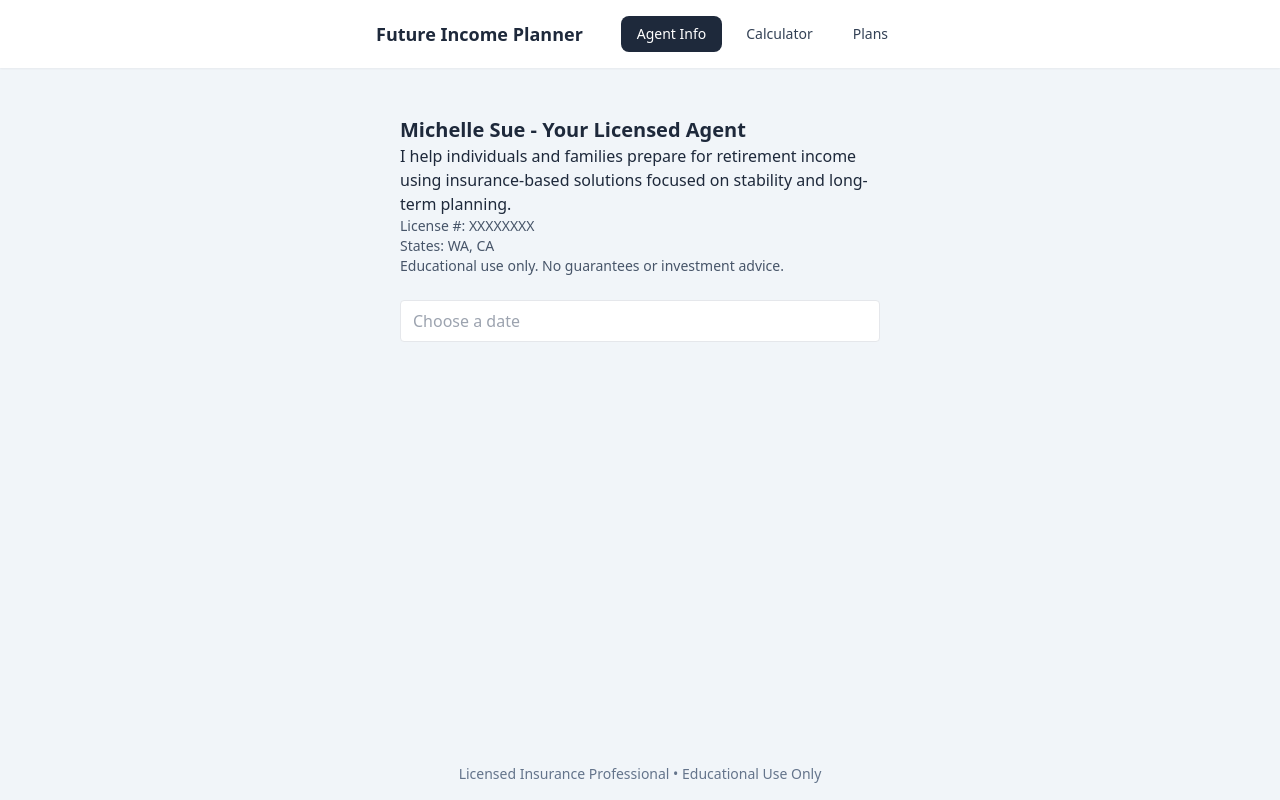
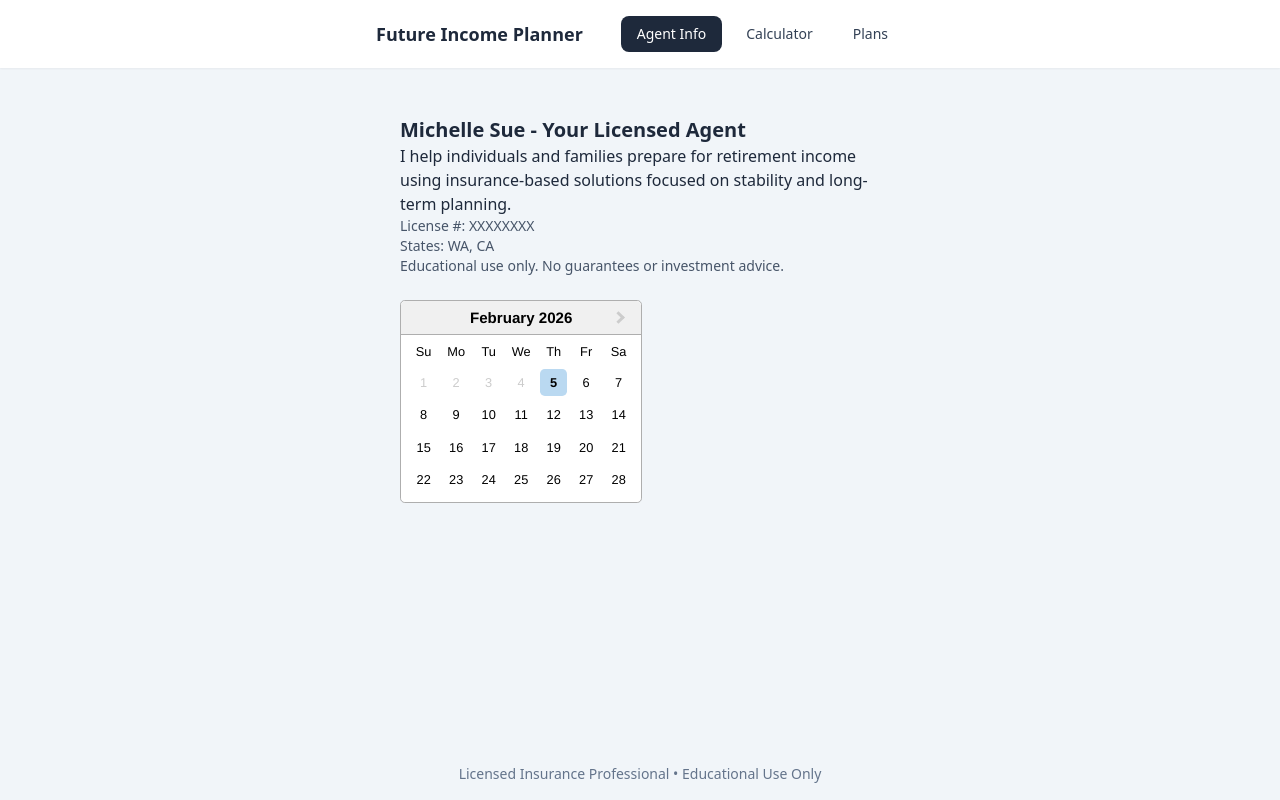
Before and after one commit to htzhang2/insurance-agent-tool, a React (Vite) app in the folder insurance-ui-react/: page / in a window 1280 px wide. Both pictures are taken after a click on the button "Agent Info". Built offline with nearby package versions, Linux system fonts and the light colour scheme.

Commit message:
display current month

```diff
--- a/insurance-ui-react/src/pages/AgentInfo.jsx
+++ b/insurance-ui-react/src/pages/AgentInfo.jsx
@@ -21,11 +21,10 @@ export default function AgentInfo() {
 
       <br />
       <DatePicker
+        inline
         selected={selectedDate}
         onChange={(date) => setSelectedDate(date)}
         minDate={new Date()}
-        placeholderText="Choose a date"
-        className="border px-3 py-2 rounded w-full bg-white text-black"
       />
     </div>
   );
```
